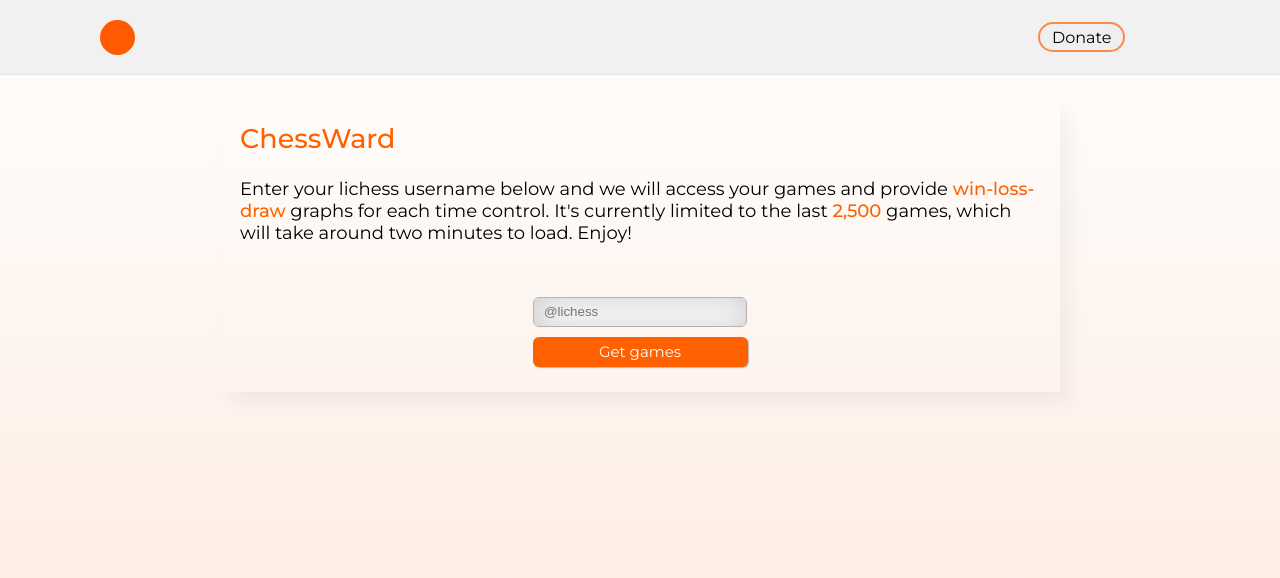
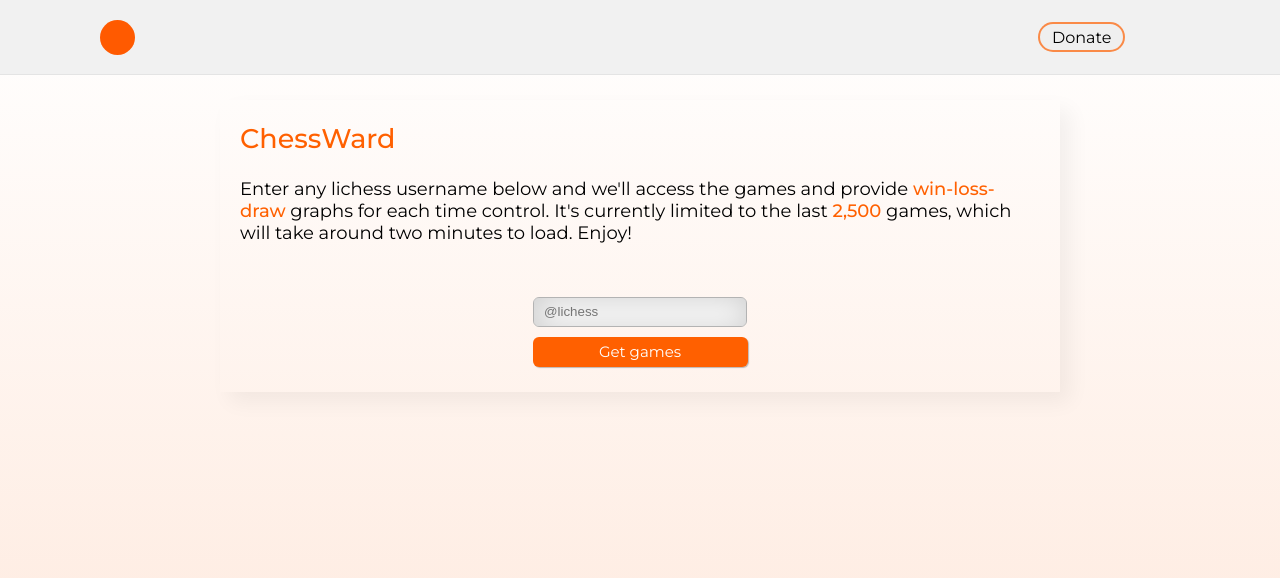
Before and after one commit to kyle-barry-apps/chessward, a plain HTML site: page index.html in a window 1280 px wide. Drawn offline with nearby package versions, Linux system fonts and the light colour scheme.

Commit message:
changed description

```diff
--- a/index.html
+++ b/index.html
@@ -41,7 +41,7 @@
     <div class="description">
       <h2>ChessWard</h2>
       <p>
-        Enter your lichess username below and we will access your games and provide <span style="font-weight: 500; color: rgb(255,96,0);">win-loss-draw</span> graphs for each time control. It's currently limited to the last <span style="font-weight: 500; color: rgb(255,96,0);">2,500</span> games, which will take around two minutes to load. Enjoy!
+        Enter any lichess username below and we'll access the games and provide <span style="font-weight: 500; color: rgb(255,96,0);">win-loss-draw</span> graphs for each time control. It's currently limited to the last <span style="font-weight: 500; color: rgb(255,96,0);">2,500</span> games, which will take around two minutes to load. Enjoy!
       </p>
     </div>
     <div class="input-container">
```
